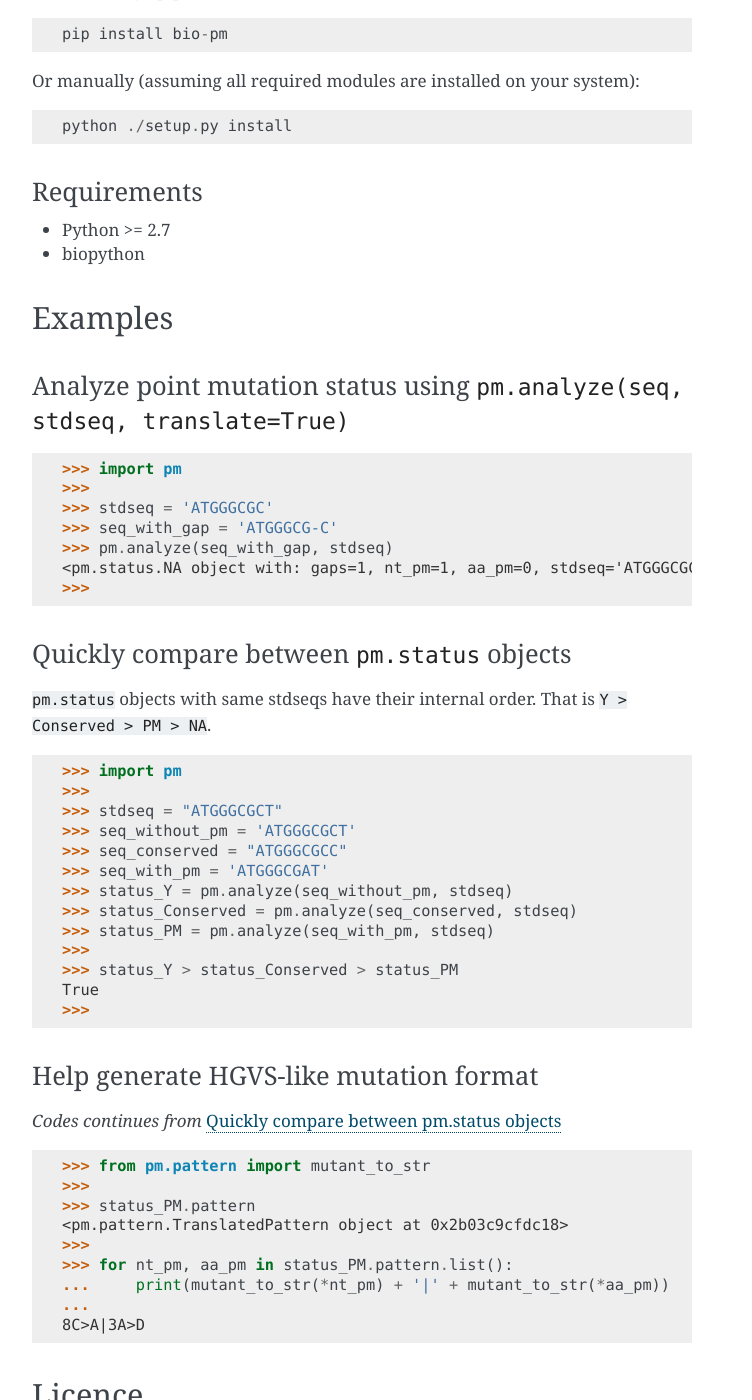
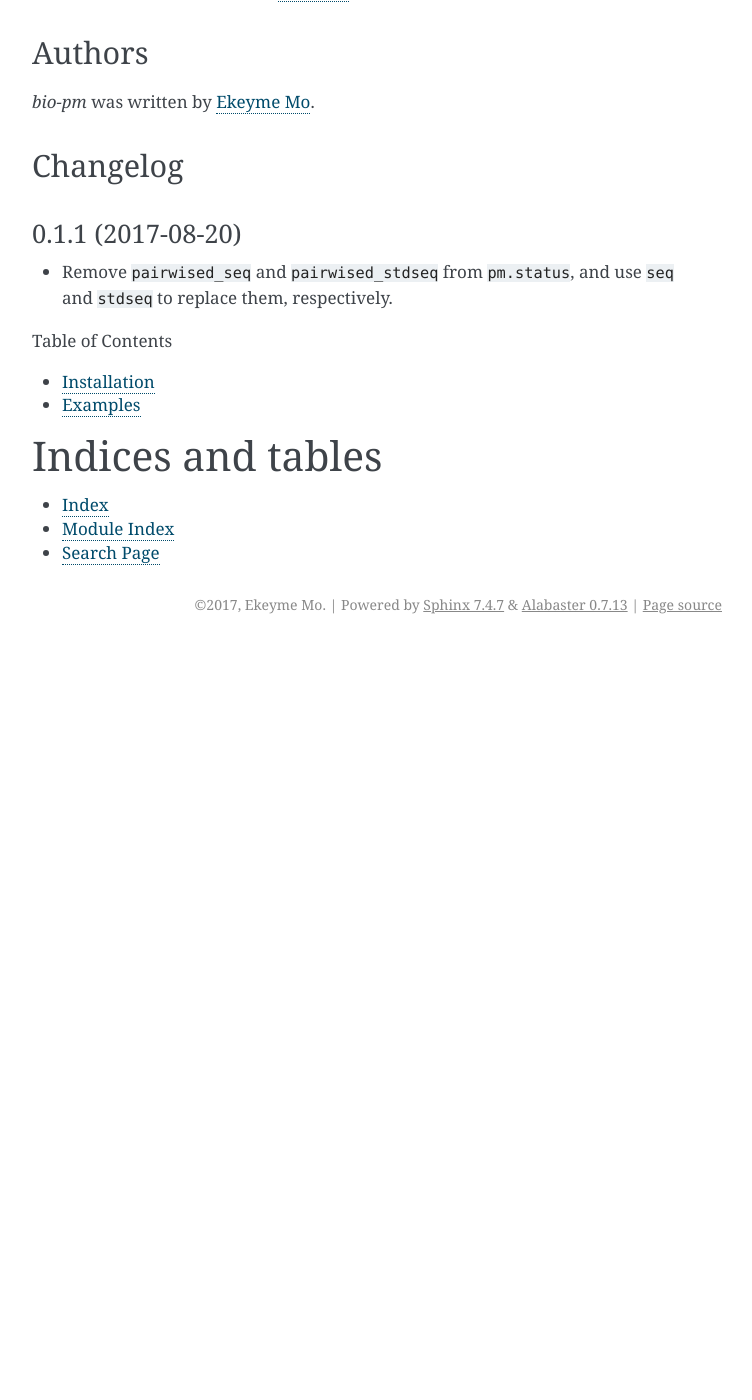
Before and after one commit to ekeyme/__nothing_but_test__, a Sphinx documentation site: the page built from docs/index.rst, in a window 1280 px wide and 1400 px high, scrolled down 386 px. Shown: the whole window, without its empty margins (388-1140 px from the left). Built offline with Sphinx 7.4.7, drawn with Linux system fonts in a browser that asks for light colours; after the commit the page ends 1030 px from its top, so only the background shows below that; some of the changed text lies outside the part shown.

```diff
--- a/docs/index.rst
+++ b/docs/index.rst
@@ -9,85 +9,16 @@ bio-pm
    :target: https://travis-ci.org/ekeyme/bio-pm
    :alt: Latest Travis CI build status
 
+.. image:: https://readthedocs.org/projects/-nothing-but-test-/badge/?version=latest
+   :target: http://-nothing-but-test-.readthedocs.io/en/latest/?badge=latest
+   :alt: Documentation Status
+
 A point mutation analyzing tool for nucleotide sequence
 
 Version
 -------
 
-0.1.4
-
-Installation
-------------
-
-Install through pip::
-
-    pip install bio-pm
-
-Or manually (assuming all required modules are installed on your system)::
-
-    python ./setup.py install
-
-
-Requirements
-^^^^^^^^^^^^
-
-* Python >= 2.7
-* biopython
-
-Examples
---------
-
-Analyze point mutation status using ``pm.analyze(seq, stdseq, translate=True)``
-^^^^^^^^^^^^^^^^^^^^^^^^^^^^^^^^^^^^^^^^^^^^^^^^^^^^^^^^^^^^^^^^^^^^^^^^^^^^^^^
-
-.. code-block:: python
-
-    >>> import pm
-    >>>
-    >>> stdseq = 'ATGGGCGC'
-    >>> seq_with_gap = 'ATGGGCG-C'
-    >>> pm.analyze(seq_with_gap, stdseq)
-    <pm.status.NA object with: gaps=1, nt_pm=1, aa_pm=0, stdseq='ATGGGCGC'>
-    >>>
-
-Quickly compare between ``pm.status`` objects
-^^^^^^^^^^^^^^^^^^^^^^^^^^^^^^^^^^^^^^^^^^^^^^^^^
-
-``pm.status`` objects with same stdseqs have their internal order. That is ``Y > Conserved >
-PM > NA``.
-
-.. code-block:: python
-
-    >>> import pm
-    >>>
-    >>> stdseq = "ATGGGCGCT"
-    >>> seq_without_pm = 'ATGGGCGCT'
-    >>> seq_conserved = "ATGGGCGCC"
-    >>> seq_with_pm = 'ATGGGCGAT'
-    >>> status_Y = pm.analyze(seq_without_pm, stdseq)
-    >>> status_Conserved = pm.analyze(seq_conserved, stdseq)
-    >>> status_PM = pm.analyze(seq_with_pm, stdseq)
-    >>>
-    >>> status_Y > status_Conserved > status_PM
-    True
-    >>>
-
-Help generate HGVS-like mutation format
-^^^^^^^^^^^^^^^^^^^^^^^^^^^^^^^^^^^^^^^
-
-*Codes continues from* `Quickly compare between pm.status objects`_
-
-.. code-block:: python
-
-    >>> from pm.pattern import mutant_to_str
-    >>>
-    >>> status_PM.pattern
-    <pm.pattern.TranslatedPattern object at 0x2b03c9cfdc18>
-    >>>
-    >>> for nt_pm, aa_pm in status_PM.pattern.list():
-    ...     print(mutant_to_str(*nt_pm) + '|' + mutant_to_str(*aa_pm))
-    ...
-    8C>A|3A>D
+0.1.5-dev
 
 Licence
 -------
@@ -99,11 +30,22 @@ Authors
 
 `bio-pm` was written by `Ekeyme Mo <ekeyme@gmail.com>`_.
 
+Changelog
+---------
+
+0.1.1 (2017-08-20)
+^^^^^^^^^^^^^^^^^^
+
+- Remove ``pairwised_seq`` and ``pairwised_stdseq`` from ``pm.status``, and use ``seq`` and ``stdseq`` to replace them, respectively.
+
 
 
 .. toctree::
    :maxdepth: 1
    :caption: Table of Contents
+
+   install
+   examples
 
 
 Indices and tables
--- a/pm/__init__.py
+++ b/pm/__init__.py
@@ -18,7 +18,7 @@ from .pattern import parse, TranslationError
 from .status import Y, Conserved, PM, NA
 
 
-__version__ = '0.1.4'
+__version__ = '0.1.5-dev'
 
 
 def analyze(seq, stdseq, translate=True):
--- a/setup.py
+++ b/setup.py
@@ -2,7 +2,7 @@ import setuptools
 
 setuptools.setup(
     name="bio-pm",
-    version="0.1.4",
+    version="0.1.5-dev",
     url="https://github.com/ekeyme/bio-pm",
 
     author="Ekeyme Mo",
```
Also changed, not shown: docs/examples.rst (added, +54 -0 lines), docs/install.rst (added, +17 -0 lines).
